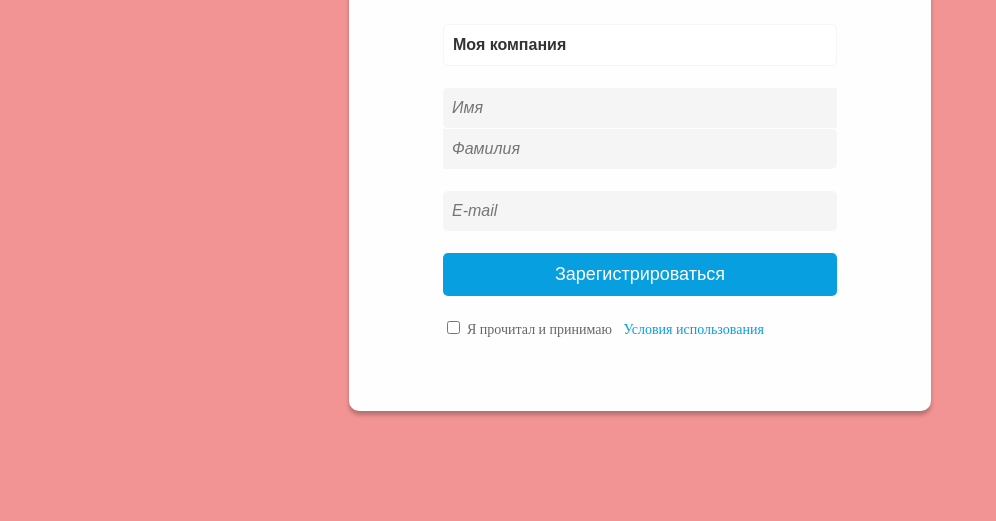
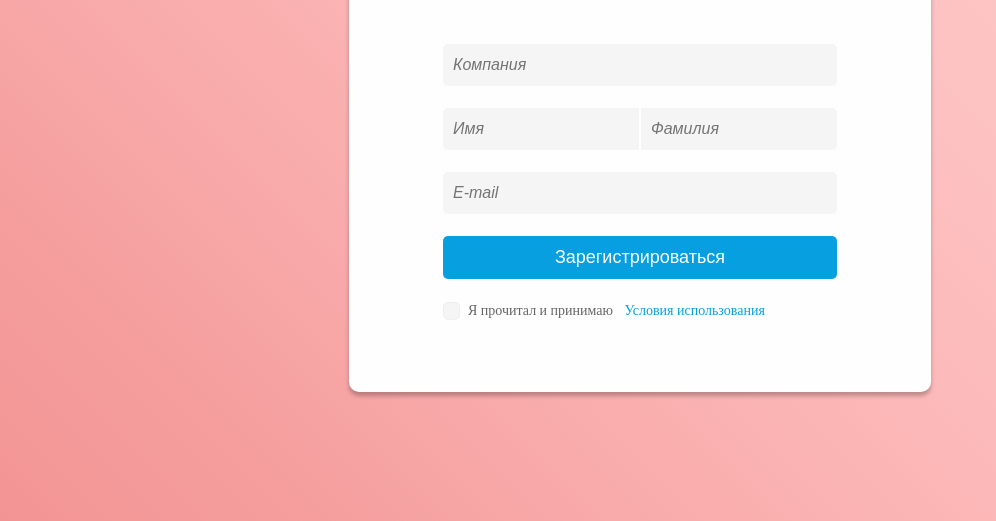
Before and after one commit to Bulkanoid/home-work, a plain HTML site: page 2-form/index.html in a window 1280 px wide. Shown: the part 279-800 px from the top of the page, without its empty margins (0-996 px from the left). Drawn offline with Linux system fonts and the light colour scheme.

Commit message:
Исправления по результатам дз
В блоге изменена ширина документа, картинка преодбразована в блок. В форме исправления инпутов

```diff
--- a/1-blog/styles/style.css
+++ b/1-blog/styles/style.css
@@ -31,7 +31,7 @@ h1 {
 header {
     margin: 80px auto;
     display: flex;
-    max-width: 1440px;
+    max-width: 1080px;
     align-items: center;
 }
 
@@ -92,7 +92,7 @@ header {
 
 /* MAIN */
 main {
-    max-width: 1440px;
+    max-width: 1080px;
     margin: 0 auto;
 }
 
@@ -113,12 +113,9 @@ main {
     line-height: 16px;
 }
 
-.heroImageContainer {
-    text-align: center;
-}
-
 .heroImage {
-    width: 100%;
+    display: block;
+    margin: 0 auto;
 }
 
 .profile {
--- a/2-form/index.html
+++ b/2-form/index.html
@@ -16,7 +16,7 @@
             </p>
         </header>
             <main class="form-main">
-                <input type="text" id="company" name="company" value="Моя компания" required>
+                <input type="text" id="company" name="company" placeholder="Компания" required>
                 <div class="name-fields">
                     <input type="text" id="name" name="name" placeholder="Имя" required>
                     <input type="text" id="surname" name="surname" placeholder="Фамилия" required>
--- a/2-form/styles/style.css
+++ b/2-form/styles/style.css
@@ -1,3 +1,4 @@
+
 * {
     box-sizing: border-box;
 }
@@ -6,10 +7,11 @@ body {
     display: flex;
     align-items: center;
     justify-content: center;
-
     margin: 0;
     height: 100vh;
-    background-color: #F39494;
+    background: linear-gradient(225deg, #fdc5c5 25.45%, rgba(242, 152, 222, 0) 100%),
+        linear-gradient(225deg, #ffa5a5 33.09%, rgba(255, 255, 255, 0) 82.34%),
+        #f39494;;
 }
 
 input {
@@ -18,13 +20,11 @@ input {
     line-height: 22px;
     border: none;
     border-radius: 5px;
-}
-
-input:not(#company) {
     color: #999999;
     background-color: #F5F5F5;
     font-style: italic;
     font-weight: 400;
+    border: 1px solid transparent;
 }
 
 .registration-form {
@@ -34,6 +34,55 @@ input:not(#company) {
     border-radius: 10px;
     background-color: #FFFEFE;
     box-shadow: 0px 4px 4px 0px rgba(0, 0, 0, 0.25);
+}
+
+input:focus {
+    color: #333333;
+    font-weight: 600;
+    background-color: #FFFFFF;
+    outline: 0;
+    border-color: #F5F5F5;
+}
+
+.form-footer input[type="checkbox"] {
+    position: absolute;
+    opacity: 0;
+}
+
+.form-footer input[type="checkbox"]+label {
+    position: relative;
+    padding-left: 25px;
+}
+
+.form-footer input[type="checkbox"]+label:before {
+    content: '';
+    position: absolute;
+    left: 0;
+    top: 40%;
+    transform: translateY(-40%);
+    width: 15px;
+    height: 16px;
+    border: 1px solid #eeeeee;
+    border-radius: 5px;
+    background: #f5f5f5;
+    cursor: pointer
+}
+
+.form-footer input[type="checkbox"]:checked+label:before {
+    background: #089fe0;
+    border-color: #089fe0;
+}
+
+.form-footer input[type="checkbox"]:checked+label:after {
+    content: '';
+    position: absolute;
+    left: 5px;
+    top: 40%;
+    transform: translateY(-40%) rotate(45deg);
+    width: 5px;
+    height: 10px;
+    border: solid #fff;
+    border-width: 0 2px 2px 0;
 }
 
 .form-header {
@@ -75,28 +124,24 @@ input:not(#company) {
     margin-bottom: 22px;
 }
 
-.form-main #company {
-    color: #333333;
-    font-weight: 600;
-    border: 1px solid rgb(245, 245, 245);
-}
-
 .form-main .name-fields {
     display: flex;
-    gap: 1px;
+    gap: 4px;
     flex-wrap: wrap;
 }
 
 .form-main .name-fields #name {
     flex: 1;
-    border: none;
+    min-width: 48%;
     border-radius: 5px 0 0 5px;
+    margin-right: -1px;
 }
 
 .form-main .name-fields #surname {
     flex: 1;
-    border: none;
+    min-width: 48%;
     border-radius: 0 5px 5px 0;
+    margin-left: -1px;
 }
 
 .form-main button {
```
Also changed, not shown: 1-blog/index.html (+1 -3 lines).
